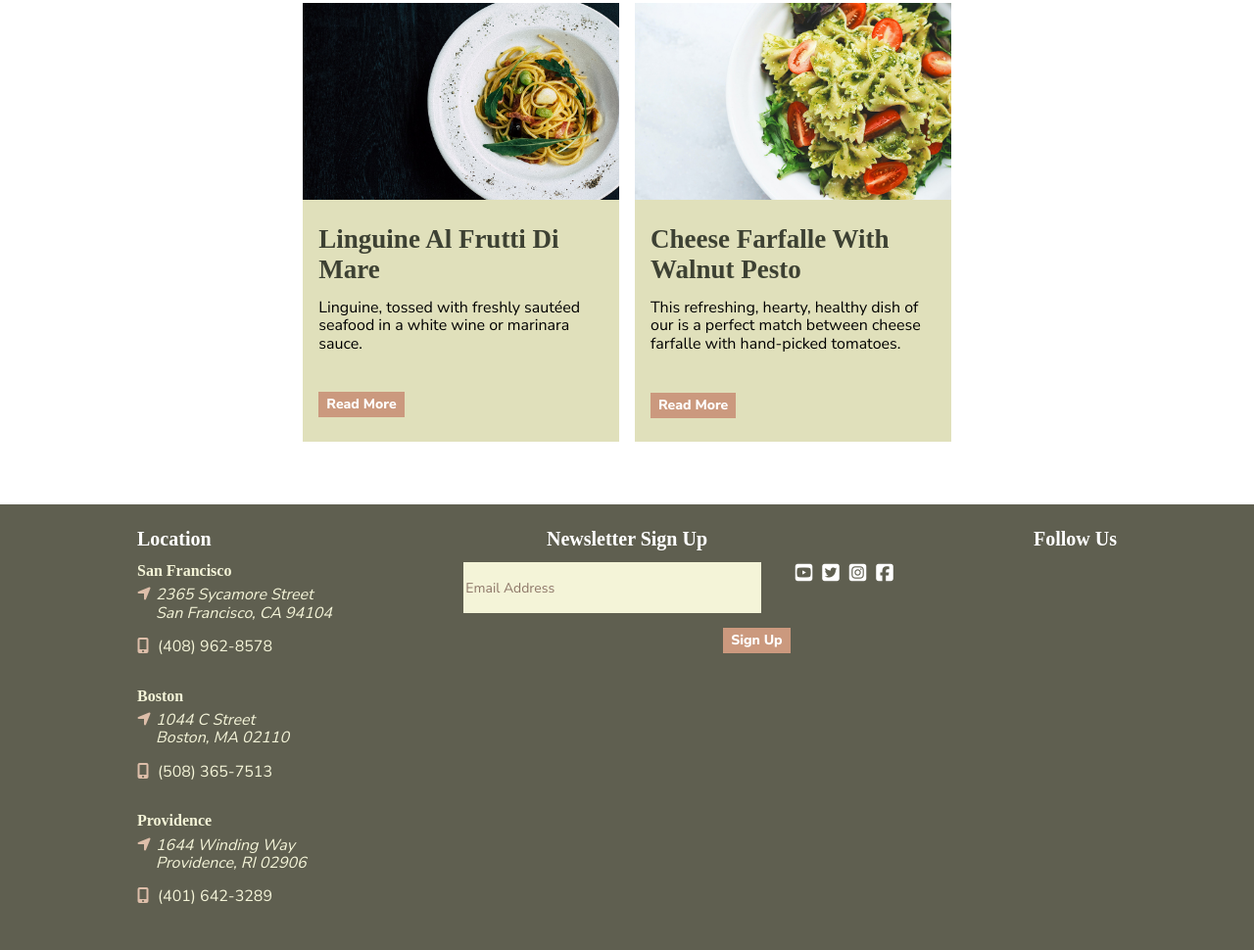
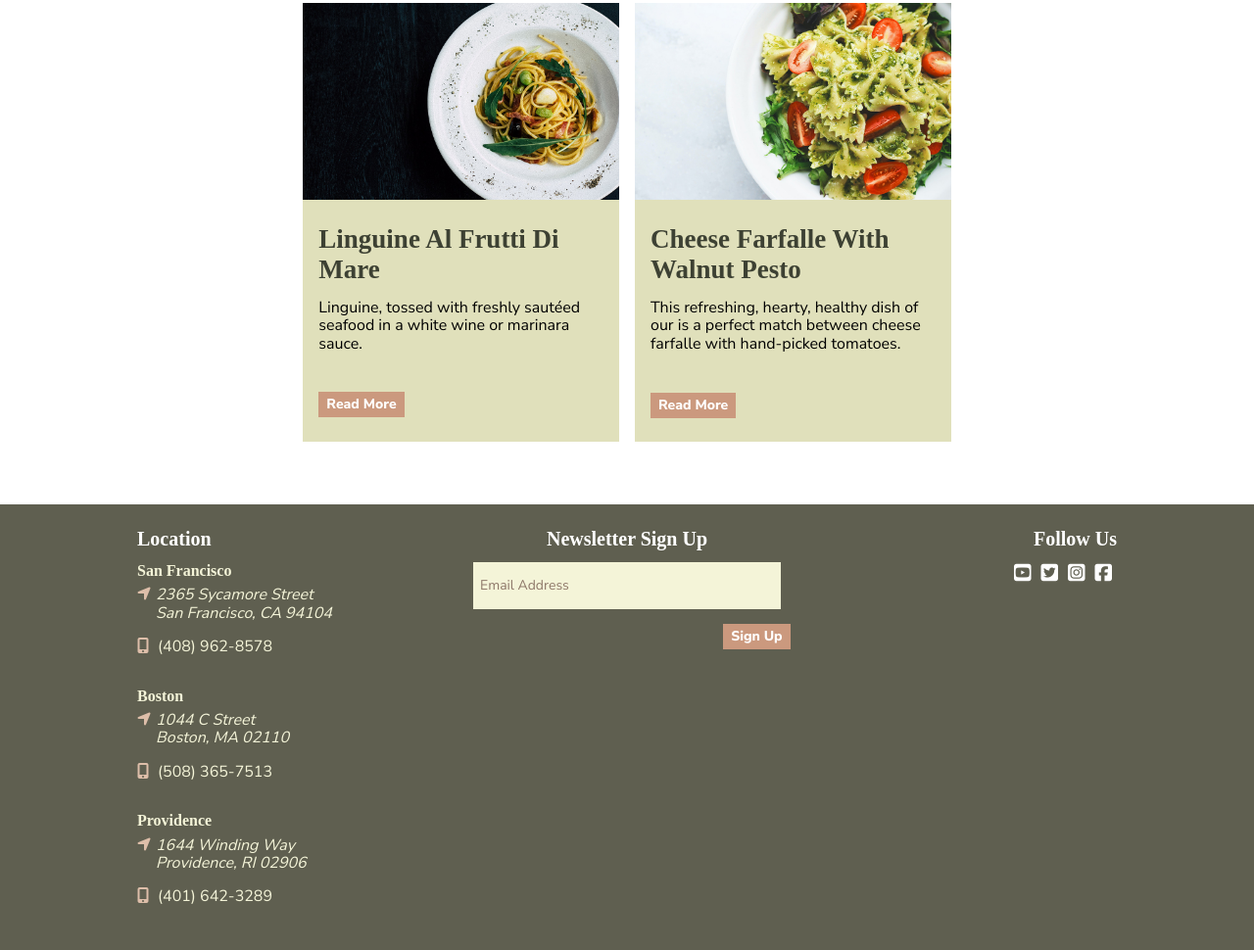
Before and after one commit to Jadedinhh/web-2-homework, a plain HTML site: page deploy/index.html in a window 1280 px wide. Shown: the part 2742-3712 px from the top of the page at 98% size. Drawn offline with Linux system fonts and the light colour scheme; a script that the page names is missing; a web font is replaced by a local one.

Commit message:
update footer

```diff
--- a/dev/scss/layout/_footer.scss
+++ b/dev/scss/layout/_footer.scss
@@ -129,9 +129,8 @@ footer {
                     font-weight: 400;
                     font-size: rem-calc(14);
                     color: $burnt;
-                    display: block;
-                    height: 50px;
-                    width: 93%;
+                    padding: 16px 2%;
+                    width: 96%;
                     background-color: $egg;
                     border: none;
 
@@ -182,6 +181,9 @@ footer {
 
             ul {
                 display: flex;
+                @include md{
+                    justify-content: flex-end;
+                }
 
                 @include md {
                     text-align: right;
```
Also changed, not shown: deploy/css/styles.css, 1 other file.
